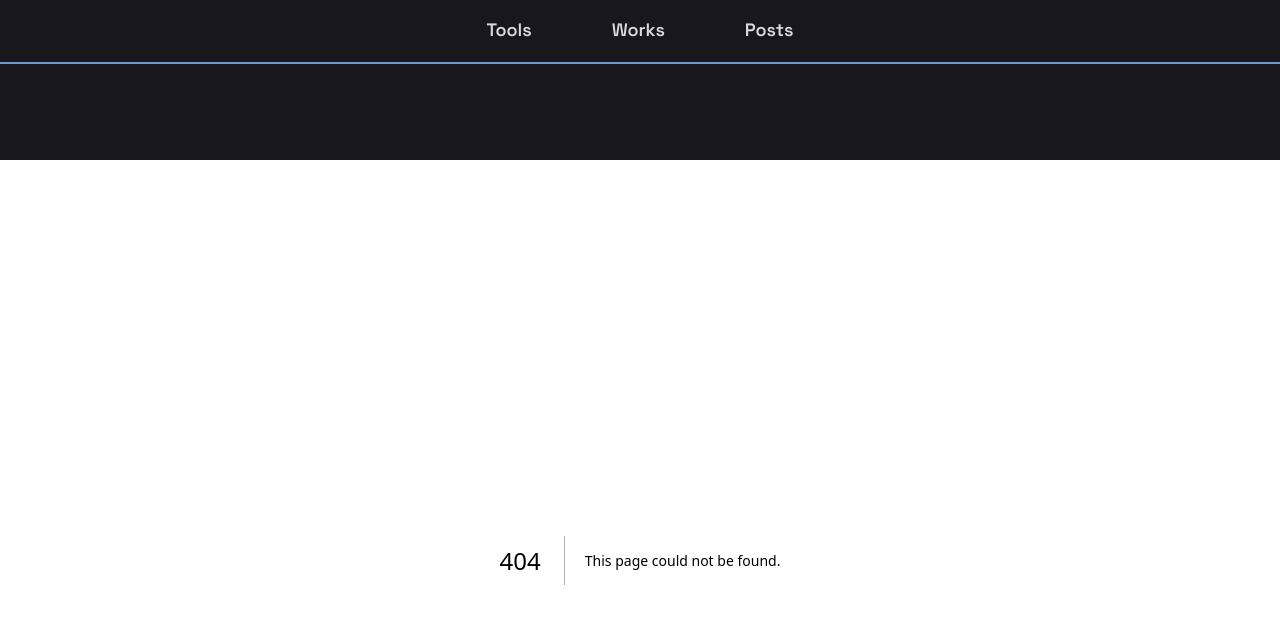
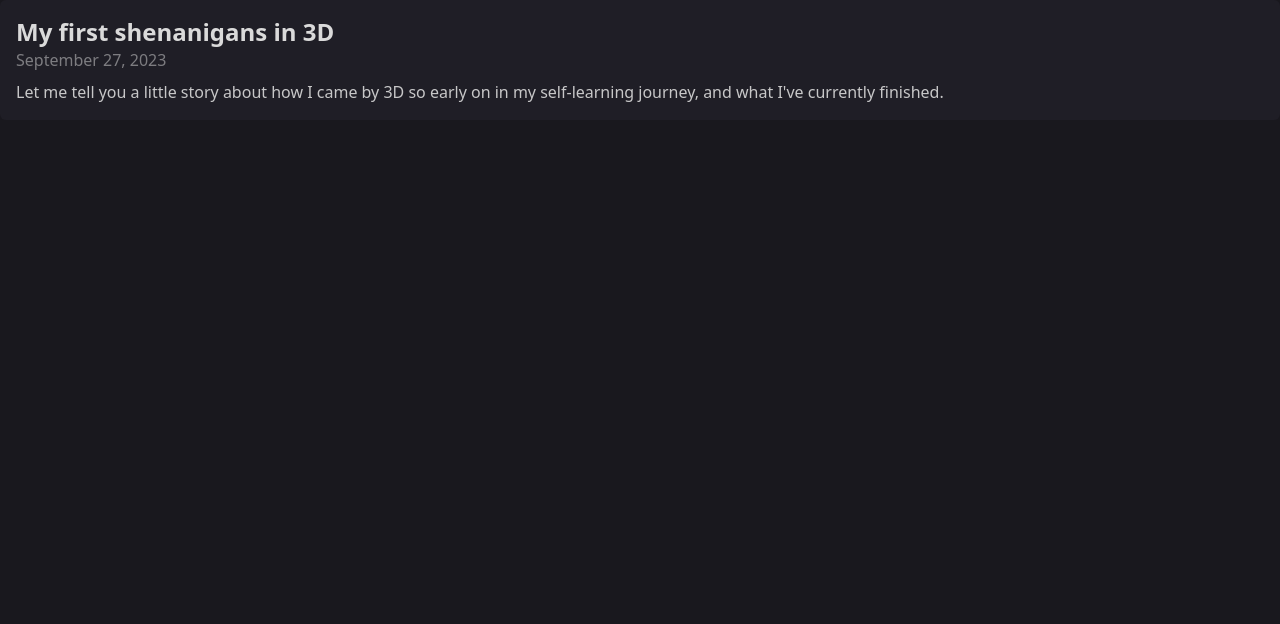
Before and after one commit to jdichh/portfolio-next, a Next.js app: page /PostsPage in a window 1280 px wide. Before the commit this address had no page. Shown: the top 624 px of the page. Built offline with nearby package versions, Linux system fonts and the light colour scheme.

Commit message:
fixed filenames

```diff
--- a/src/lib/data.ts
+++ b/src/lib/data.ts
@@ -213,7 +213,7 @@ export const projects = [
   },
 ]
 
-export const blogs = [
+export const posts = [
   {
     name: "My first shenanigans in 3D",
     description:"Let me tell you a little story about how I came by 3D so early on in my self-learning journey, and what I've currently finished.",
--- a/src/pages/Blog.tsx
+++ b/src/pages/PostsBoilerplate.tsx
@@ -1,11 +1,11 @@
 "use client";
 
-import { blogs } from "@/lib/data";
+import { posts } from "@/lib/data";
 import { motion } from "framer-motion";
 
-type BlogProps = (typeof blogs)[number];
+type PostProps = (typeof posts)[number];
 
-export default function Blog({ name, description, date, link }: BlogProps) {
+export default function Post({ name, description, date, link }: PostProps) {
   const ON_HOVER_SCALE = 1.03;
 
   return (
--- a/src/pages/Blogs.tsx
+++ b/src/pages/PostsPage.tsx
@@ -1,11 +1,11 @@
 "use client"
 
 import React from "react";
-import { blogs } from "@/lib/data";
+import { posts } from "@/lib/data";
 import { motion } from "framer-motion";
-import Blog from "./Blog";
+import Post from "./PostsBoilerplate";
 
-export default function Blogs() {
+export default function Posts() {
   return (
     <motion.section
       className="px-0 w-full"
@@ -15,9 +15,9 @@ export default function Blogs() {
       transition={{ delay: 0.5, ease: [0.22, 1, 0.36, 1] }}
       >
 
-      {blogs.map((blog, index) => (
+      {posts.map((blog, index) => (
         <React.Fragment key={index}>
-          <Blog {...blog} />
+          <Post {...blog} />
         </React.Fragment>
       ))}
     </motion.section>
--- a/src/pages/posts/index.tsx
+++ b/src/pages/posts/index.tsx
@@ -6,7 +6,7 @@ import RouteFooter from "@/pages/RouteFooter";
 import Head from "next/dist/shared/lib/head";
 import { motion } from "framer-motion";
 import { Space_Grotesk } from "next/font/google";
-import Blogs from "../Blogs";
+import Posts from "../PostsPage";
 
 const spaceGrotesk = Space_Grotesk({ subsets: ["latin"] });
 
@@ -14,9 +14,9 @@ export default function index() {
   return (
     <>
       <Head>
-        <title>Jason Dichoso | Blogs</title>
+        <title>Jason Dichoso | Posts</title>
       </Head>
-      <RouteHeader title="Blogs" />
+      <RouteHeader title="Posts" />
       <motion.main
         className={`flex flex-col items-start w-full max-w-[700px] mx-auto p-4 ${spaceGrotesk.className}`}
         initial={{ y: 100, opacity: 0 }}
@@ -36,7 +36,7 @@ export default function index() {
           </h1>
         </div>
 
-        <Blogs />
+        <Posts />
       </motion.main>
       <RouteFooter />
     </>
--- a/src/pages/posts/my-first-shenanigans-in-3d/index.tsx
+++ b/src/pages/posts/my-first-shenanigans-in-3d/index.tsx
@@ -1,7 +1,7 @@
 "use client";
 
 import React from "react";
-import BlogHeader from "@/pages/BlogHeader";
+import PostsHeader from "@/pages/PostsHeader";
 import RouteFooter from "@/pages/RouteFooter";
 import Image from "next/image";
 import Head from "next/dist/shared/lib/head";
@@ -23,9 +23,9 @@ export default function index() {
   return (
     <>
       <Head>
-        <title>Blog | My first shenanigans in 3D</title>
+        <title>Posts | My first shenanigans in 3D</title>
       </Head>
-      <BlogHeader title="My first shenanigans in 3D" />
+      <PostsHeader title="My first shenanigans in 3D" />
       <motion.main
         className={`flex flex-col items-start w-full max-w-[700px] mx-auto p-4 ${spaceGrotesk.className}`}
         initial={{ y: 100, opacity: 0 }}
```
Also changed, not shown: src/pages/PostsHeader.tsx (renamed from src/pages/BlogHeader.tsx), 1 other file (tests, documents, lock files or other folders).
